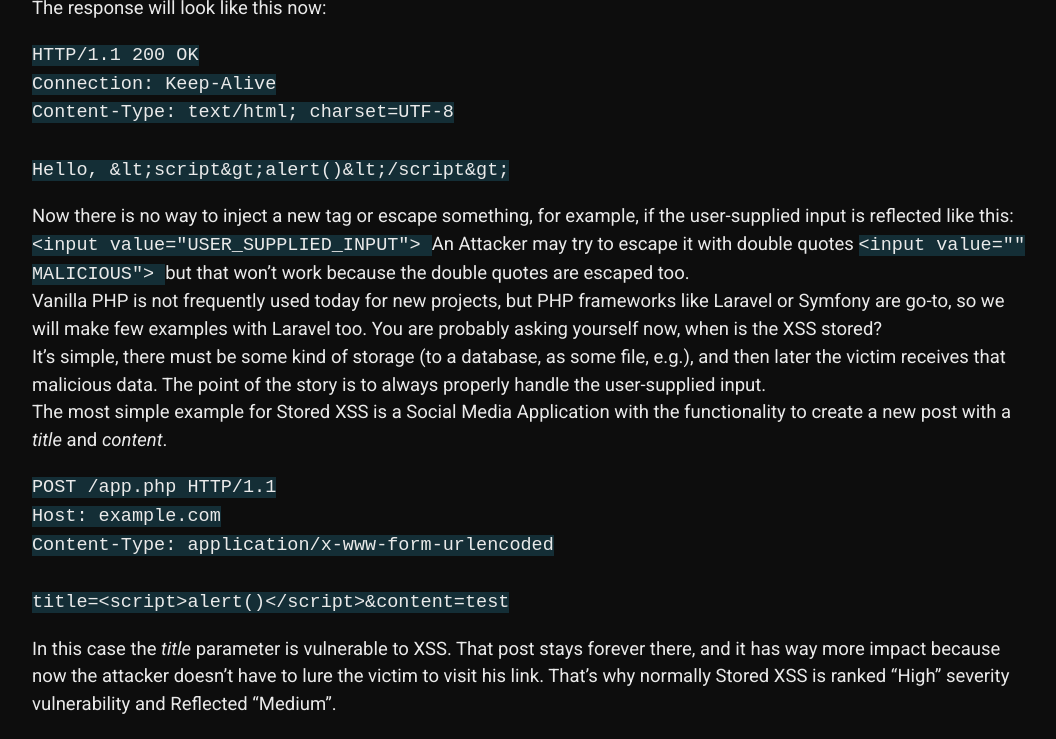
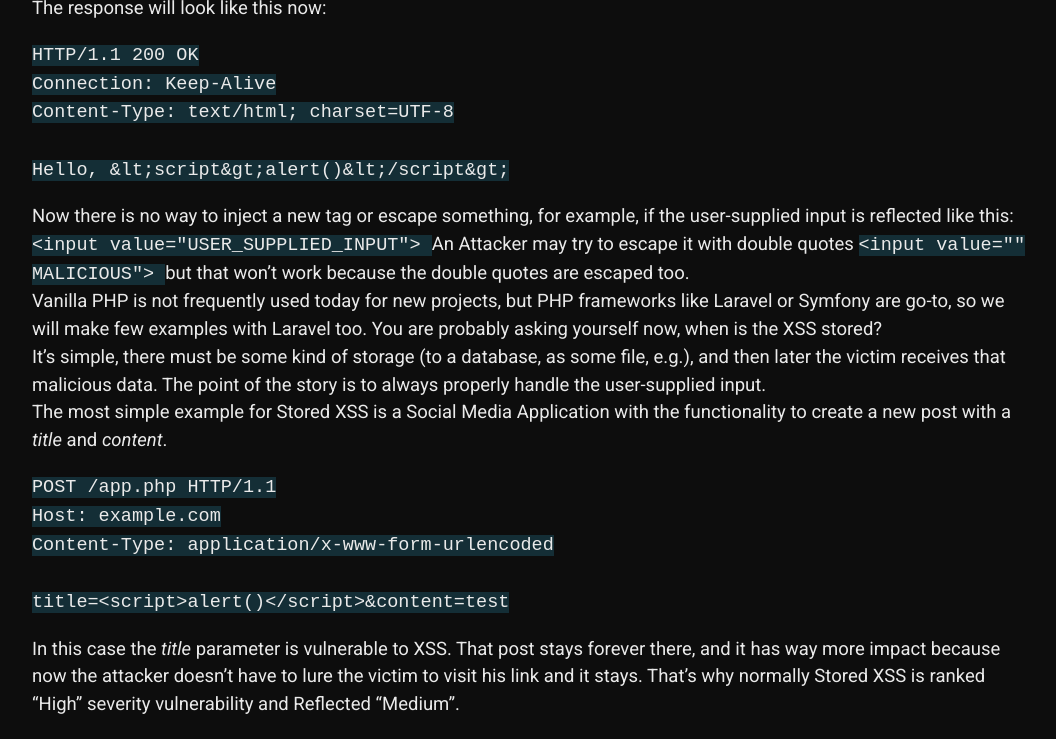
Before and after one commit to 20kilograma/blog, a Jekyll site: the page built from php-sec.md, in a window 1280 px wide and 900 px high, scrolled down 2982 px, cut to the strip 161-900 px from the top of the window. Shown: the whole strip, without its empty margins (108-1164 px from the left). Built offline with Jekyll 4.4.1, drawn with Linux system fonts in a browser that asks for light colours; some web fonts are replaced; our own code applies the rules of GitHub Pages for plain Markdown files.

Commit message:
Update php-sec.md

```diff
--- a/php-sec.md
+++ b/php-sec.md
@@ -85,4 +85,4 @@
 title=&lt;script>alert()&lt;/script>&content=test<br>
 </code>
 
-In this case the <i>title</i> parameter is vulnerable to XSS. That post stays forever there, and it has way more impact because now the attacker doesn't have to lure the victim to visit his link. That's why normally Stored XSS is ranked "High" severity vulnerability and Reflected "Medium".
+In this case the <i>title</i> parameter is vulnerable to XSS. That post stays forever there, and it has way more impact because now the attacker doesn't have to lure the victim to visit his link and it stays. That's why normally Stored XSS is ranked "High" severity vulnerability and Reflected "Medium".
```
